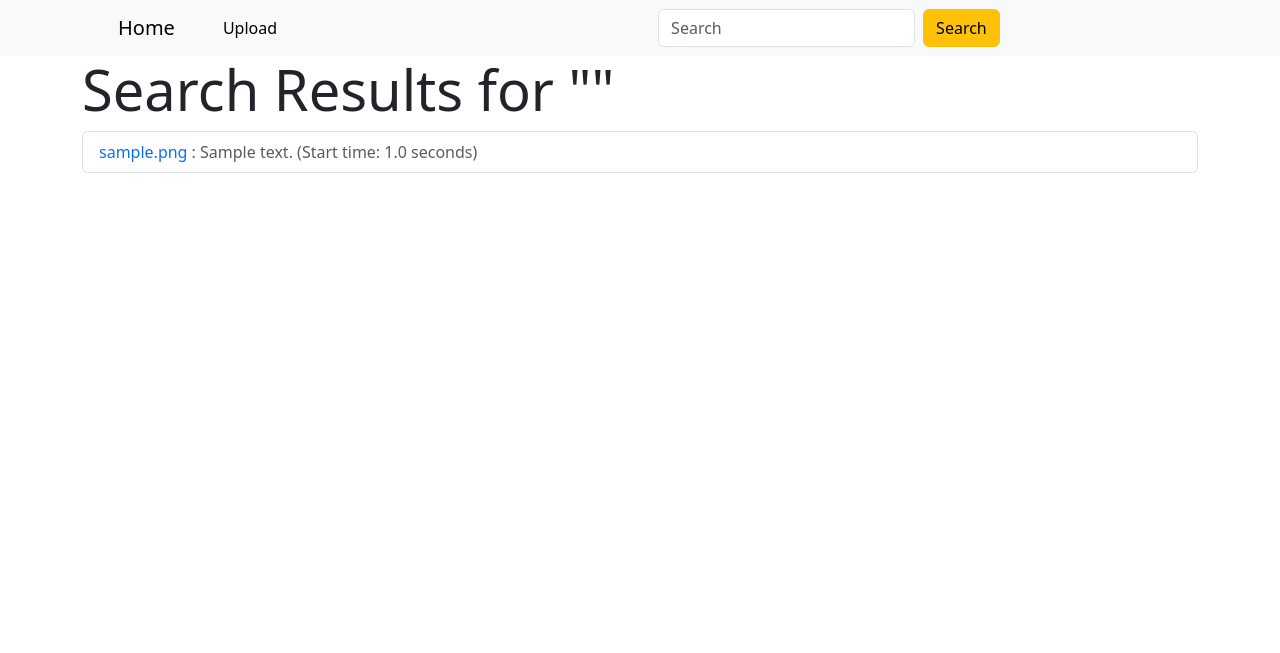
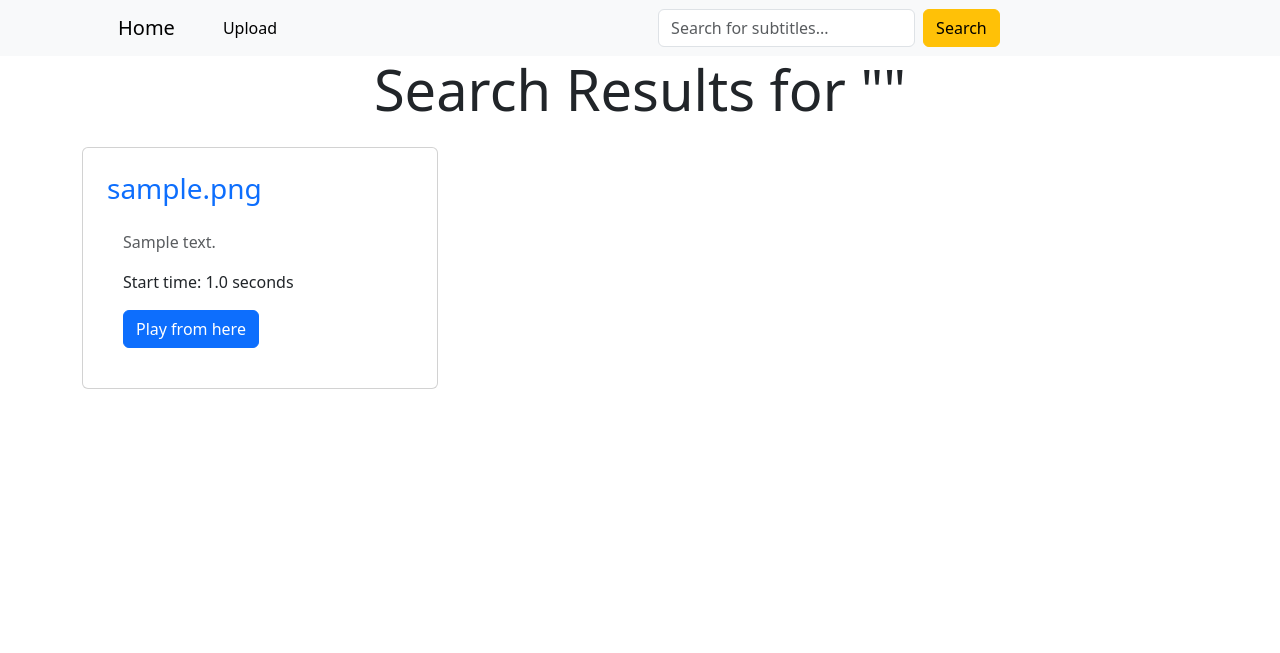
Before and after one commit to localgroup/Video_Subtitle, a Django app: page /search/ in a window 1280 px wide. Shown: the top 653 px of the page. Run offline with Django 5.2, Linux system fonts and the light colour scheme; tables that the repository leaves empty hold one stand-in row (values such as "Sample post"); parts of the project's set-up code (start-up, migrations or seed data) failed here and were passed over.

Commit message:
"Refactor video models, views, and templates; add subtitle extraction task and search functionality"

```diff
--- a/videos/models.py
+++ b/videos/models.py
@@ -1,8 +1,7 @@
 from django.db import models
 import os
+from django.utils import timezone
 
-
-# Create your models here.
 
 class Video(models.Model):
     file = models.FileField(upload_to='videos/')
@@ -20,6 +19,8 @@ class Subtitle(models.Model):
     language = models.CharField(max_length=50)
     content = models.TextField()
     start_time = models.FloatField()  # Store start time of the subtitle in seconds
+    end_time = models.FloatField()  # Add end_time field
+    created_at = models.DateTimeField(default=timezone.now)
 
     def __str__(self):
         return f'{self.language} subtitles for {self.video}'
--- a/videos/templates/navbar.html
+++ b/videos/templates/navbar.html
@@ -10,7 +10,7 @@
 
             <form class="d-flex" method="POST" action="{% url 'search_subtitles' %}" role="search">
                 {% csrf_token %}
-                <input class="form-control me-2" type="search" name="q" placeholder="Search" aria-label="Search" required pattern="[a-zA-Z0-9\s]+" title="Enter your search query">
+                <input class="form-control me-2" type="search" name="q" placeholder="Search for subtitles..." aria-label="Search" required pattern="[a-zA-Z0-9\s]+" title="Enter your search query">
                 <button class="btn btn-warning" type="submit">Search</button>
             </form>
 
--- a/videos/templates/search_results.html
+++ b/videos/templates/search_results.html
@@ -1,23 +1,34 @@
 {% extends "base.html" %}
-
 {% load static %}
 
 {% block content %}
+    <div class="container">
+        <h1 class="display-4 text-center mb-4" id="search-results-for-query">Search Results for "{{ query }}"</h1>
 
-
-    <div class="container">
-        <h1 class="display-4">Search Results for "{{ query }}"</h1>
-        <ul class="list-group">
-        {% for result in results %}
-            <li class="list-group-item">
-            <a href="{% url 'video_detail' result.video.id %}" class="text-decoration-none">
-                {{ result.video.file.name }}
-            </a>
-            <span class="text-muted">: {{ result.content }} (Start time: {{ result.start_time }} seconds)</span>
-            </li>
-        {% endfor %}
-        </ul>
+        {% if results %}
+            <div class="row">
+                {% for result in results %}
+                    <div class="col-md-4 mb-4">
+                        <div class="card p-4">
+                            <h3 class="card-title">
+                                <a href="{% url 'video_detail' result.video.id %}?start_time={{ result.start_time }}" class="text-decoration-none">
+                                    {{ result.video.get_file_name }}
+                                </a>
+                            </h3>
+                            <div class="card-body">
+                                <p class="card-text text-muted">{{ result.content }}</p>
+                                <p class="card-text">Start time: {{ result.start_time }} seconds</p>
+                                <a href="{% url 'video_detail' result.video.id %}?start_time={{ result.start_time }}" class="btn btn-primary btn-block">
+                                    Play from here
+                                </a>
+                            </div>
+                        </div>
+                    </div>
+                {% empty %}
+                    <p class="text-center">No results found for "{{ query }}".</p>
+                {% endfor %}
+            </div>
+        {% endif %}
     </div>
-    <br><br><br>
-
-{% endblock  %}
+    <br><br><br><br><br><br><br>
+{% endblock %}
--- a/videos/templates/video_list.html
+++ b/videos/templates/video_list.html
@@ -17,6 +17,6 @@
             {% endfor %}
         </ul>
     </div>
-    <br><br><br>
+    <br><br><br><br>
 
 {% endblock  %}
--- a/videos/urls.py
+++ b/videos/urls.py
@@ -8,4 +8,5 @@ urlpatterns = [
     path('upload/', views.upload_video, name='upload_video'),
     path('videos/<int:video_id>/', views.video_detail, name='video_detail'),
     path('search/', views.search_subtitles, name='search_subtitles'),
+    path('<int:video_id>/subtitle/<str:language>/', views.subtitle_file, name='subtitle_file'),
 ]
--- a/videos/views.py
+++ b/videos/views.py
@@ -1,12 +1,13 @@
-from django.shortcuts import render, redirect
+from django.shortcuts import render, redirect, get_object_or_404
 from django.conf import settings
+from django.db.models import Q
+from django.http import HttpResponse
 from .forms import VideoForm
 from .models import Video, Subtitle
 from .tasks import extract_subtitles
 import os
+import json
 
-
-# Create your views here.
 
 def search_subtitles(request):
     query = request.POST.get('q', '')
@@ -33,6 +34,57 @@ def video_list(request):
 
 
 def video_detail(request, video_id):
-    video = Video.objects.get(id=video_id)
+    video = get_object_or_404(Video, id=video_id)
+    search_query = request.GET.get('search', '')
+    start_time = request.GET.get('start_time', 0)
+
+    # Only get subtitles for this specific video
     subtitles = video.subtitles.all()
-    return render(request, 'video_detail.html', {'video': video, 'subtitles': subtitles})
+    if search_query:
+        subtitles = subtitles.filter(Q(content__icontains=search_query))
+
+    # Group subtitles by language
+    subtitles_by_language = {}
+    languages = set()
+    for subtitle in subtitles:
+        if subtitle.language not in subtitles_by_language:
+            subtitles_by_language[subtitle.language] = []
+            languages.add(subtitle.language)
+        subtitles_by_language[subtitle.language].append({
+            'start_time': subtitle.start_time,
+            'end_time': subtitle.end_time,
+            'content': subtitle.content
+        })
+
+    context = {
+        'video': video,
+        'subtitles': subtitles,
+        'search_query': search_query,
+        'subtitles_json': json.dumps(subtitles_by_language),
+        'languages_json': json.dumps(list(languages)),
+        'start_time': start_time,
+    }
+
+    return render(request, 'video_detail.html', context)
+
+
+def subtitle_file(request, video_id, language):
+    video = get_object_or_404(Video, id=video_id)
+    subtitles = video.subtitles.filter(language=language).order_by('start_time')
+
+    vtt_content = "WEBVTT\n\n"
+    for subtitle in subtitles:
+        start = format_time(subtitle.start_time)
+        end = format_time(subtitle.end_time)
+        vtt_content += f"{start} --> {end}\n{subtitle.content}\n\n"
+
+    response = HttpResponse(vtt_content, content_type='text/vtt')
+    response['Content-Disposition'] = f'attachment; filename="{video.get_file_name()}_{language}.vtt"'
+    return response
+
+
+def format_time(seconds):
+    hours = int(seconds // 3600)
+    minutes = int((seconds % 3600) // 60)
+    seconds = seconds % 60
+    return f"{hours:02d}:{minutes:02d}:{seconds:06.3f}"
```
Also changed, not shown: videos/tasks.py (+30 -11 lines), videos/templates/video_detail.html (+61 -28 lines), videos/migrations/0002_subtitle_created_at.py (added), videos/migrations/0003_subtitle_end_time_alter_subtitle_created_at.py (added).
